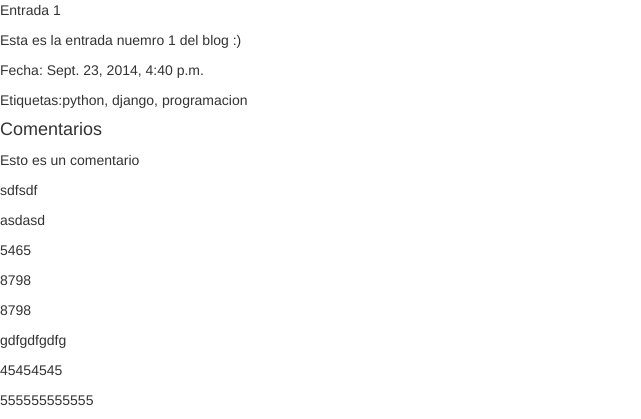
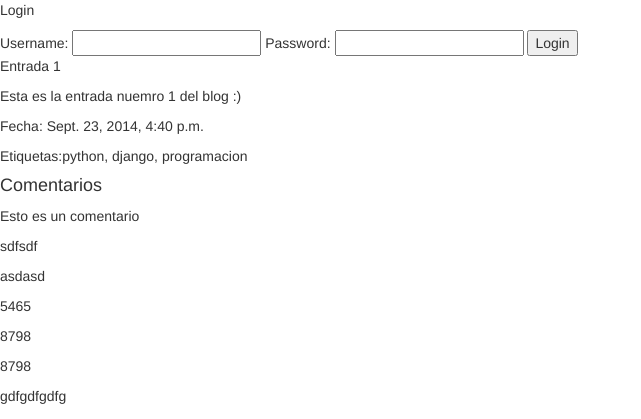
Before and after one commit to wolvelopez/djangoblog, a Django app: page /entradas/1 in a window 1280 px wide. Shown: the top 419 px of the page, without its empty margins (0-641 px from the left). Run offline with Django 3.2, Linux system fonts and the light colour scheme; data comes from the database, SQL or seed files in the repository; both versions use the stored data as it was after the commit; parts of the project's set-up code (start-up, migrations or seed data) failed here and were passed over; some libraries are stand-ins or nearby versions.

Commit message:
Proceso a medias: Login en el index.html con la autenticacion de django. Falta por añadir la de twitter, facebook,etc...

```diff
--- a/blog/urls.py
+++ b/blog/urls.py
@@ -4,6 +4,7 @@ from miblog.views import *
 
 
 urlpatterns = patterns('',
+	url(r'^$', index),
     url(r'^admin/', include(admin.site.urls)),
     url(r'^entradas/', include('miblog.urls')),
     url(r'^accounts/login/', 'django.contrib.auth.views.login'),
--- a/miblog/templates/index.html
+++ b/miblog/templates/index.html
@@ -13,6 +13,18 @@
 	<title>{% block titulo %}{% endblock%}</title>
 </head>
 <body>
+	{% block login %}
+	<p>Login<P>
+		{% if acceso == 1 %}
+		    <p>Usuario: {{ usuario.userrname }}
+		{% else %}
+			<form action="/entradas/login" >
+				Username: <input type="text" name="username">
+				Password: <input type="text" name="password">
+				<input type="button" value="Login">
+			</form>
+		{% endif %}
+	{% endblock %}
 	{% block authentication %}{% endblock %}
 	{% block contenido %}{% endblock %}
 </body>
--- a/miblog/views.py
+++ b/miblog/views.py
@@ -8,8 +8,11 @@ from django.contrib.auth import authenticate, logout
 from django.http import HttpResponseRedirect
 
 def index(request):
-    return HttpResponse('Bienvenido al blog :)')
-
+        if request.user.is_authenticated():
+            usuario = User
+        else:
+            return HttpResponseRedirect('/accounts/login/')
+        return render(request, 'index.html', {'usuario': usuario})
 
 #@login_required
 def mostrar_entradas(request):
```
Also changed, not shown: db.sqlite3.
